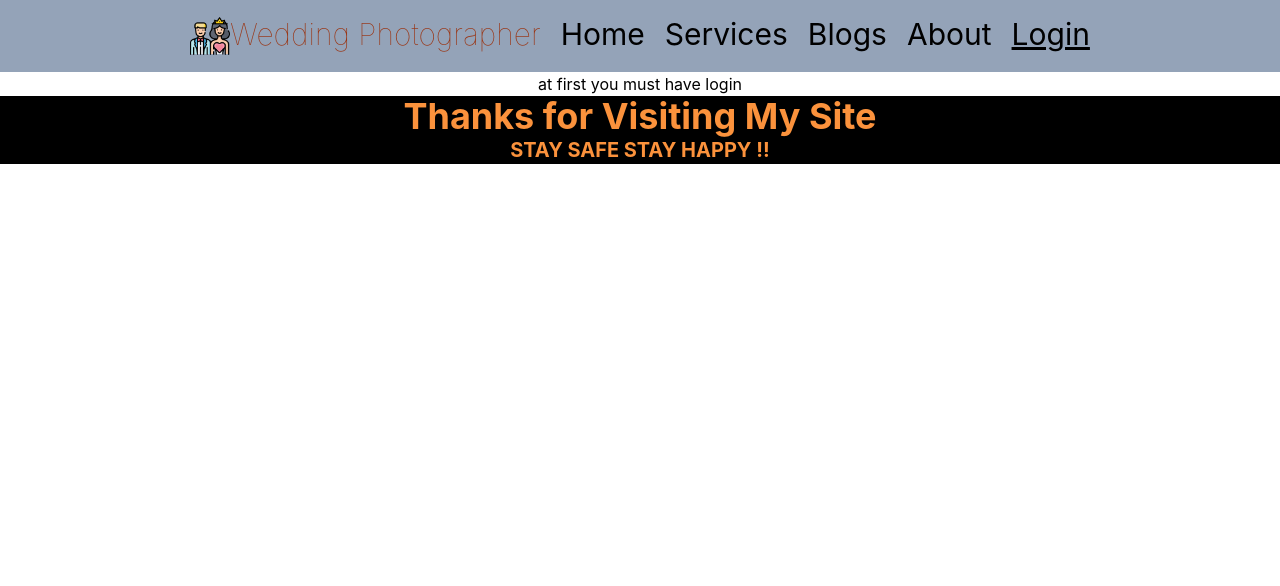
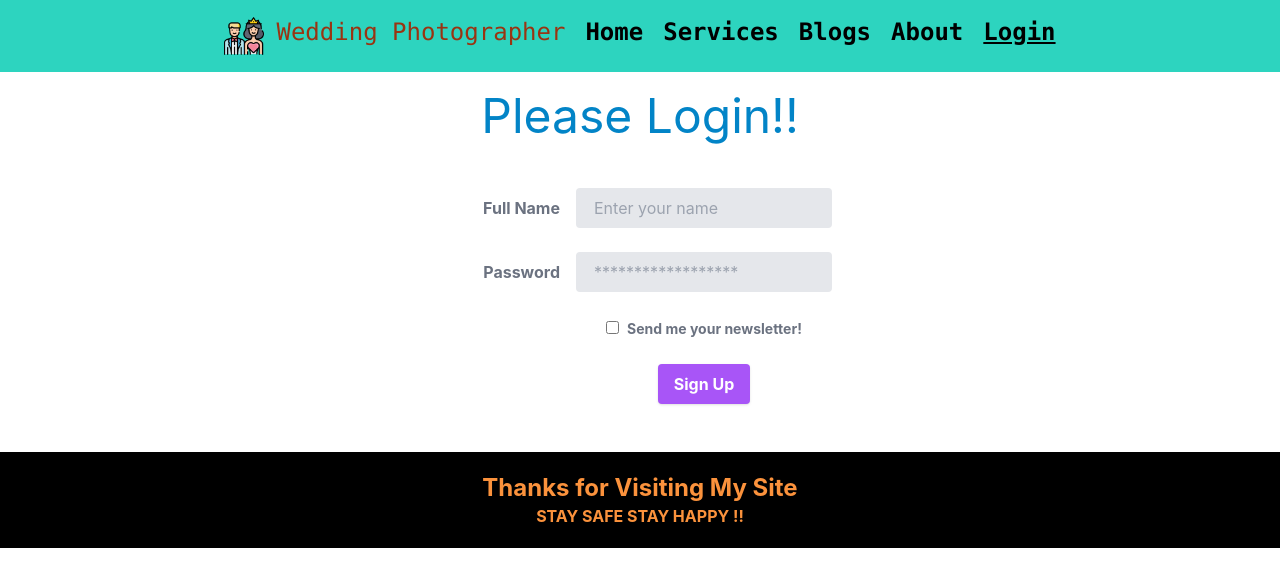
Before and after one commit to sajib359/Wedding-Photographer, a React (Create React App) app: page /login in a window 1280 px wide. Shown: the top 586 px of the page. Built offline with nearby package versions, Linux system fonts and the light colour scheme.

Commit message:
form design login page

```diff
--- a/src/Components/About/About.js
+++ b/src/Components/About/About.js
@@ -1,21 +1,31 @@
-import React from 'react';
+import React from "react";
 
 const About = () => {
-    return (
+  return (
+    <div>
+      <h1 className="text-5xl font-bold bg-gray-400 w-fit mx-auto p-4 mt-10">
+        ABOUT ME
+      </h1>
+      <div className=" grid mt-8 gap-3 max-h-85 grid-cols-1 md:flex md: justify-center pb-8">
         <div>
-        <h1 className='text-5xl font-bold bg-gray-400 w-fit mx-auto p-4 mt-10'>ABOUT ME</h1>
-        <div className=' grid mt-8 gap-3 max-h-85 grid-cols-1 md:flex md: justify-center'>
-            <div>
-                <img className='h-96 w-96 rounded-lg' src="sajib.jpg" alt="" />
-            </div>
+          <img className="h-96 w-96 rounded-lg" src="sajib.jpg" alt="" />
+        </div>
 
-            <div className='my-24 md:w-1/2'>
-            <h1 className='text-4xl font-mono font-bold text-green-800'>SAJIB HOSSAIN</h1>
-                <p className='text-lg font-serif font-semibold'>Hi this is Sajib Hossain. I am Student of Computer Science & Engineering. I love coding and I want to be a Full Stack Developer thats why I enroll in this course.Now I am Working as a Web Content Developer in RedGreen Technology. In this course i learn many thinks. thanks to Programming Hero Team</p>
-            </div>
+        <div className="my-24 md:w-1/2">
+          <h1 className="text-4xl font-mono font-bold text-green-800">
+            SAJIB HOSSAIN
+          </h1>
+          <p className="text-lg font-serif font-semibold">
+            Hi this is Sajib Hossain. I am Student of Computer Science &
+            Engineering. I love coding and I want to be a Full Stack Developer
+            thats why I enroll in this course.Now I am Working as a Web Content
+            Developer in RedGreen Technology. In this course i learn many
+            thinks. thanks to Programming Hero Team
+          </p>
         </div>
+      </div>
     </div>
-    );
+  );
 };
 
 export default About;
--- a/src/Components/Footer/Footer.js
+++ b/src/Components/Footer/Footer.js
@@ -1,12 +1,14 @@
-import React from 'react';
+import React from "react";
 
 const Footer = () => {
-    return (
-        <div className='bg-black text-orange-400 font-bold'>
-            <h3 className='text-4xl'>Thanks for Visiting My Site</h3>
-            <p className='text-xl'>STAY SAFE STAY HAPPY !!</p>
-        </div>
-    );
+  return (
+    <div>
+      <footer className="bg-black text-orange-400 font-bold p-5 ">
+        <h3 className="text-2xl">Thanks for Visiting My Site</h3>
+        <p>STAY SAFE STAY HAPPY !!</p>
+      </footer>
+    </div>
+  );
 };
 
 export default Footer;
--- a/src/Components/Header/Header.js
+++ b/src/Components/Header/Header.js
@@ -4,12 +4,13 @@ import CustomLink from '../CustomLink/CustomLink';
 
 const Header = () => {
     return (
-        <div>
-            <nav className='bg-slate-400  '>
-                <div className='text-3xl p-4 mx-auto flex justify-center gap-5'>
-                <div className='flex text-orange-800 font-thin'>
-                    <img className='w-10 h-10' src="wedding logo.png" alt="" />
+        <div >
+            <nav className='grid md:flex gap-5 justify-center bg-teal-400 p-4 text-2xl font-mono font-bold'>
+                {/* <div className='text-3xl p-4 mx-auto flex justify-center gap-5'> */}
+                <div className='flex text-orange-800 font-thin gap-3'>
+                    <img className='w-10 h-10 ' src="wedding logo.png" alt="" />
                     <h3>Wedding Photographer</h3>
+
                 </div>
 
 
@@ -18,7 +19,7 @@ const Header = () => {
                 <CustomLink  to = "/blogs">Blogs</CustomLink>
                 <CustomLink to="/about">About</CustomLink>
                 <CustomLink  to="/login">Login</CustomLink>
-                </div>
+                {/* </div> */}
             </nav>
         </div>
     );
--- a/src/Components/Login/Login.js
+++ b/src/Components/Login/Login.js
@@ -1,11 +1,77 @@
-import React from 'react';
+import React, { useRef } from "react";
 
 const Login = () => {
-    return (
-        <div>
-            <h1>at first you must have login</h1>
+    const emailRf = useRef("");
+    const passwordRf = useRef('');
+
+    const handleSubmit= event =>{
+        event.preventDefault();
+        const email=emailRf.current.value;
+        const password = passwordRf.current.value;
+        console.log(email,password);
+    }
+
+  return (
+    <div className="">
+      <h1 className="text-5xl text-bold text-sky-600 mt-5">Please Login!!</h1>
+      <form onSubmit={handleSubmit} className="w-full max-w-sm mx-auto mt-12 mb-12">
+        <div className="md:flex md:items-center mb-6">
+          <div className="md:w-1/3">
+            <label
+              className="block text-gray-500 font-bold md:text-right mb-1 md:mb-0 pr-4"
+              for="inline-full-name"
+            >
+              Full Name
+            </label>
+          </div>
+          <div className="md:w-2/3">
+            <input ref={emailRf}
+              className="bg-gray-200 appearance-none border-2 border-gray-200 rounded w-full py-2 px-4 text-gray-700 leading-tight focus:outline-none focus:bg-white focus:border-purple-500"
+              id="inline-full-name"
+              type="text"
+              placeholder="Enter your name"
+            />
+          </div>
         </div>
-    );
+        <div className="md:flex md:items-center mb-6">
+          <div className="md:w-1/3">
+            <label
+              className="block text-gray-500 font-bold md:text-right mb-1 md:mb-0 pr-4"
+              for="inline-password"
+            >
+              Password
+            </label>
+          </div>
+          <div className="md:w-2/3">
+            <input ref={passwordRf}
+              className="bg-gray-200 appearance-none border-2 border-gray-200 rounded w-full py-2 px-4 text-gray-700 leading-tight focus:outline-none focus:bg-white focus:border-purple-500"
+              id="inline-password"
+              type="password"
+              placeholder="******************"
+            />
+          </div>
+        </div>
+        <div className="md:flex md:items-center mb-6">
+          <div className="md:w-1/3"></div>
+          <label className="md:w-2/3 block text-gray-500 font-bold">
+            <input className="mr-2 leading-tight" type="checkbox" />
+            <span className="text-sm">Send me your newsletter!</span>
+          </label>
+        </div>
+        <div className="md:flex md:items-center">
+          <div className="md:w-1/3"></div>
+          <div className="md:w-2/3">
+            <input
+              className="shadow bg-purple-500 hover:bg-purple-400 focus:shadow-outline focus:outline-none text-white font-bold py-2 px-4 rounded"
+              type="submit" value="Sign Up"
+            />
+
+
+          </div>
+        </div>
+      </form>
+    </div>
+  );
 };
 
 export default Login;
--- a/src/Components/Service/Service.js
+++ b/src/Components/Service/Service.js
@@ -1,22 +1,23 @@
-import React from 'react';
+import React from "react";
 
 const Service = (props) => {
-    const{name ,img ,details,category, price}=props.service;
+  const { name, img, details, category, price } = props.service;
   return (
-        <div className='border-2 w-96 rounded-md mt-5 shadow-lg bg-white'>
+    <div className="border-2 w-96 rounded-md mt-5 shadow-lg bg-white">
       <div>
-                <img className='mx-auto rounded-lg mt-3 w-60 h-60' src={img} alt="" />
+        <img className="mx-auto rounded-lg mt-6 w-60 h-60" src={img} alt="" />
       </div>
-           <div className='text-left mt-5 p-3'>
-                <h2 className='text-xl font-bold'>{name}</h2>
-                <h3 className='text-xl font-bold'> Category: <span className='text-base text-violet-500'>{category}</span></h3>
-                <p className='text-xl text-orange-300 font-mono p-2'>{details}</p>
-                <h4 className='text-xl font-bold p-2'>PRICE: {price}</h4>
-                <button className='w-full bg-slate-500 p-3 rounded-md'>Cheakout</button>
-
-
+      <div className="text-left mt-5 p-3">
+        <h2 className="text-xl font-bold">{name}</h2>
+        <h3 className="text-xl font-bold">
+          {" "}
+          Category:{" "}
+          <span className="text-base text-violet-500">{category}</span>
+        </h3>
+        <p className="text-xl text-orange-300 font-mono p-2">{details}</p>
+        <h4 className="text-xl font-bold p-2">PRICE: {price}</h4>
+        <button className="w-full bg-slate-500 p-3 rounded-md">Cheakout</button>
       </div>
-
     </div>
   );
 };
```
Also changed, not shown: src/Components/Blogs/Blogs.js (+94 -33 lines), src/Components/Home/Home.js (+59 -38 lines), src/Components/NotFound/NotFound.js (+13 -7 lines). Lines whose indentation alone changed are shown as unchanged.
